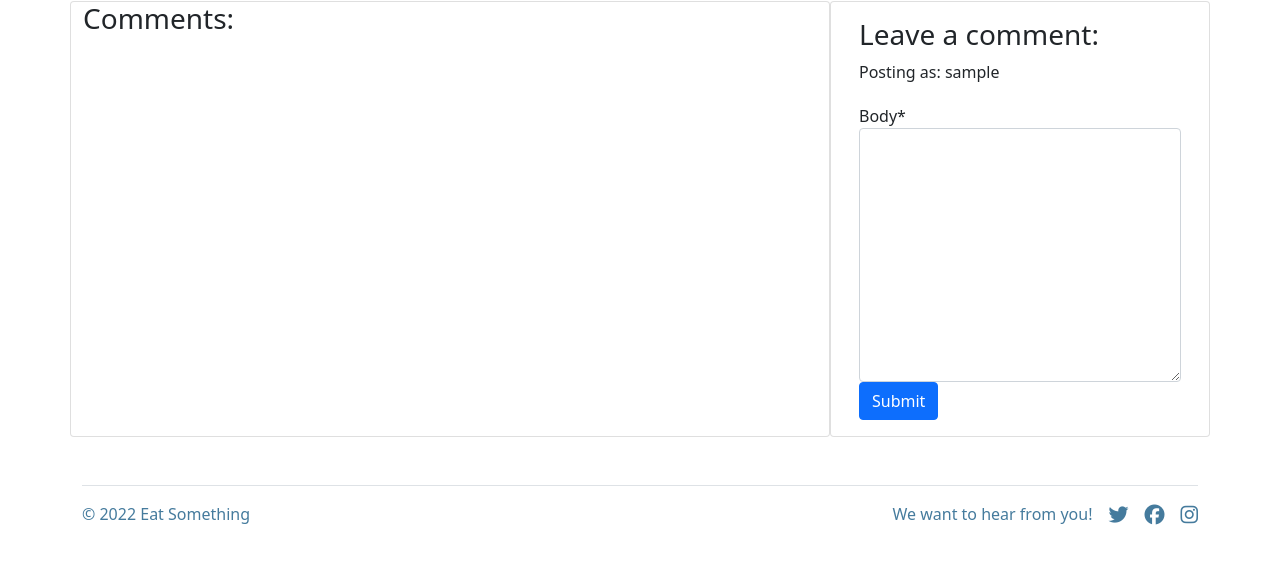
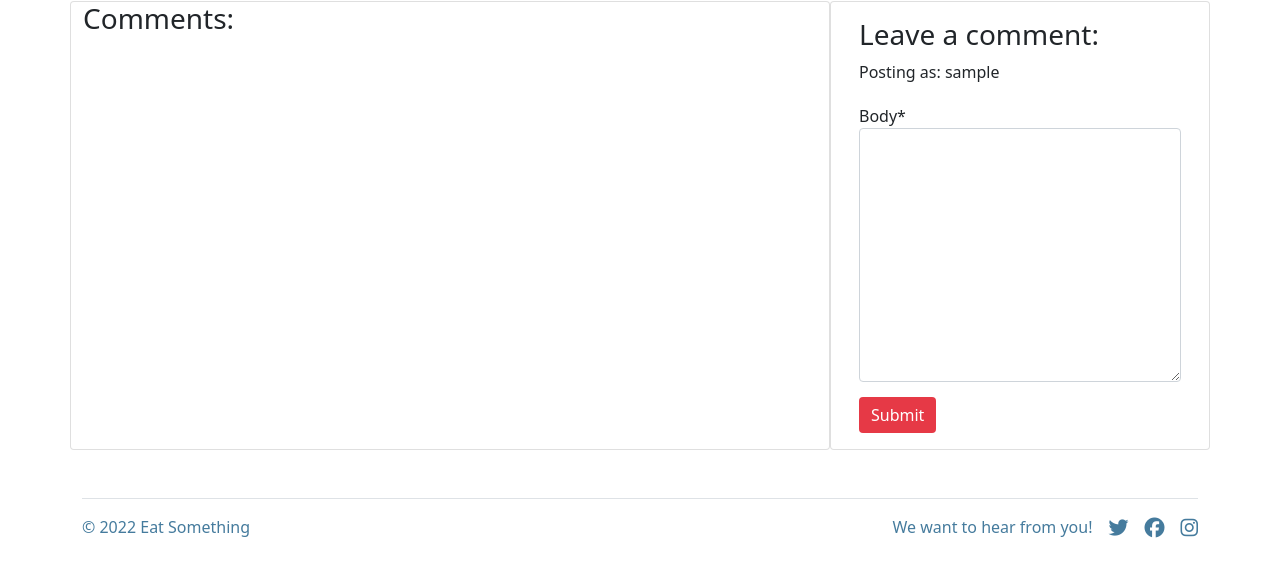
Before and after one commit to robindavidgames/ci-project04, a Django app: template templates/recipe_detail.html in a window 1280 px wide. Shown: the part 173-750 px from the top of the page. Run offline with Django 3.2, Linux system fonts and the light colour scheme; the template is opened without the code that fills it: values that come from a table or form of the project are taken from there, others are empty; the visitor is signed in with stand-in values (Sample User, id 1); some libraries are stand-ins or nearby versions.

Commit message:
Update button CSS and hover colour.

```diff
--- a/static/css/style.css
+++ b/static/css/style.css
@@ -10,3 +10,13 @@ a:hover, .teal {
 .header-background {
     background-color: #e63946;
 }
+
+.btn-primary {
+    background-color: #e63946;
+    border: none;
+    margin-top: 15px;
+}
+
+.btn-primary:hover {
+    background-color: #1D3557;
+}
```
Also changed, not shown: README.md.
